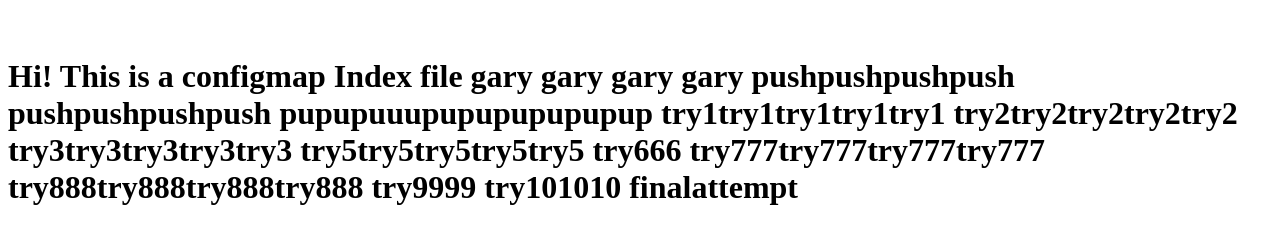
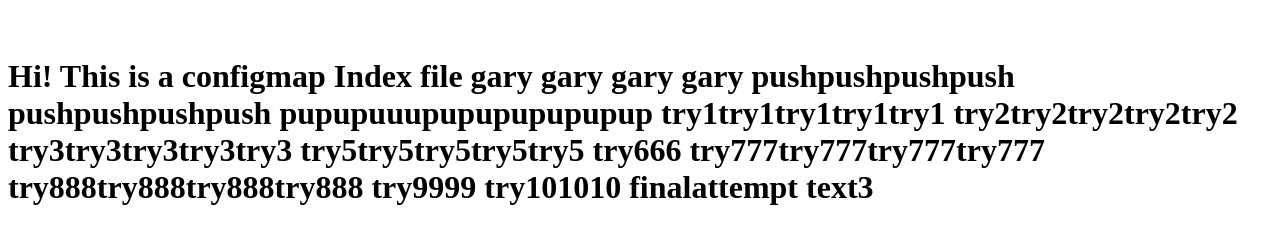
Before and after one commit to garystimber/practice, a plain HTML site: page index.html in a window 1280 px wide. Shown: the part 48-292 px from the top of the page. Drawn offline with Linux system fonts and the light colour scheme.

Commit message:
prefinal

```diff
--- a/index.html
+++ b/index.html
@@ -19,5 +19,6 @@ try888try888try888try888
 try9999
 try101010
 finalattempt
+text3
 </h1>
 </html
```
